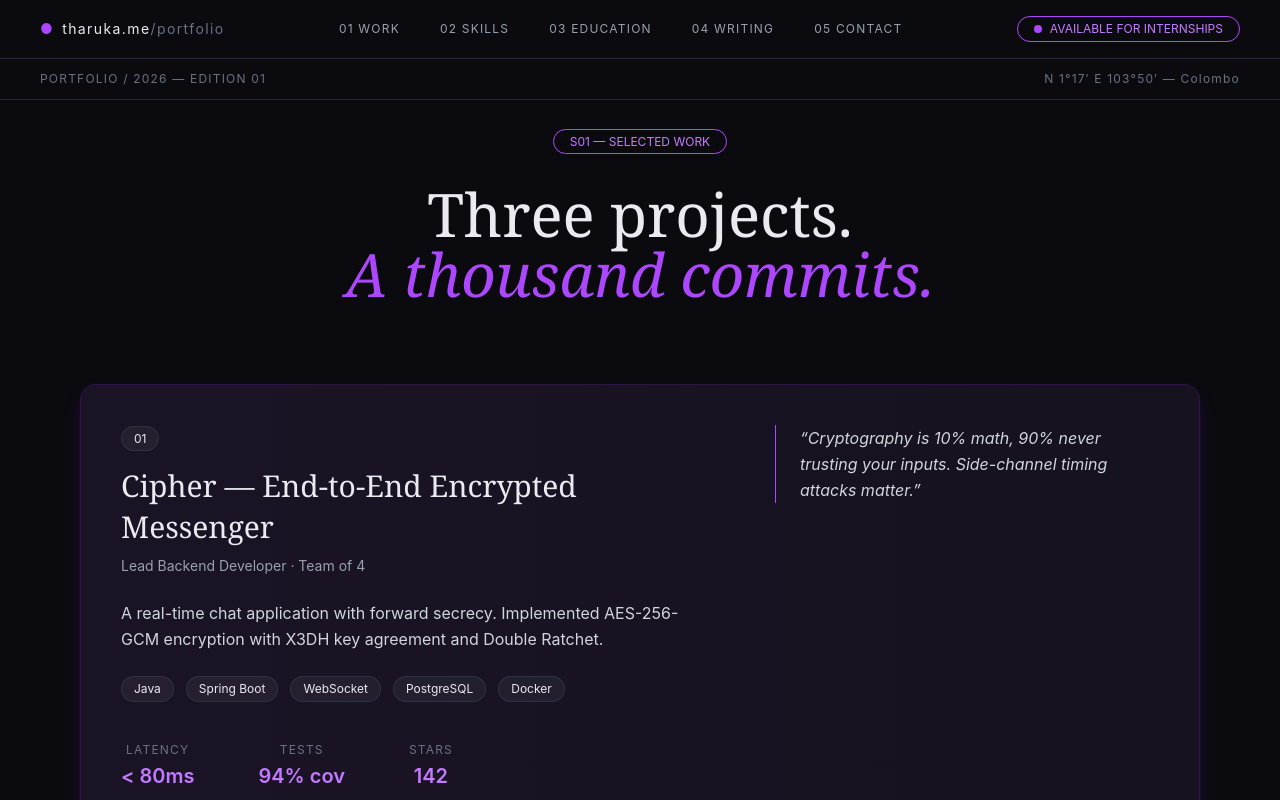
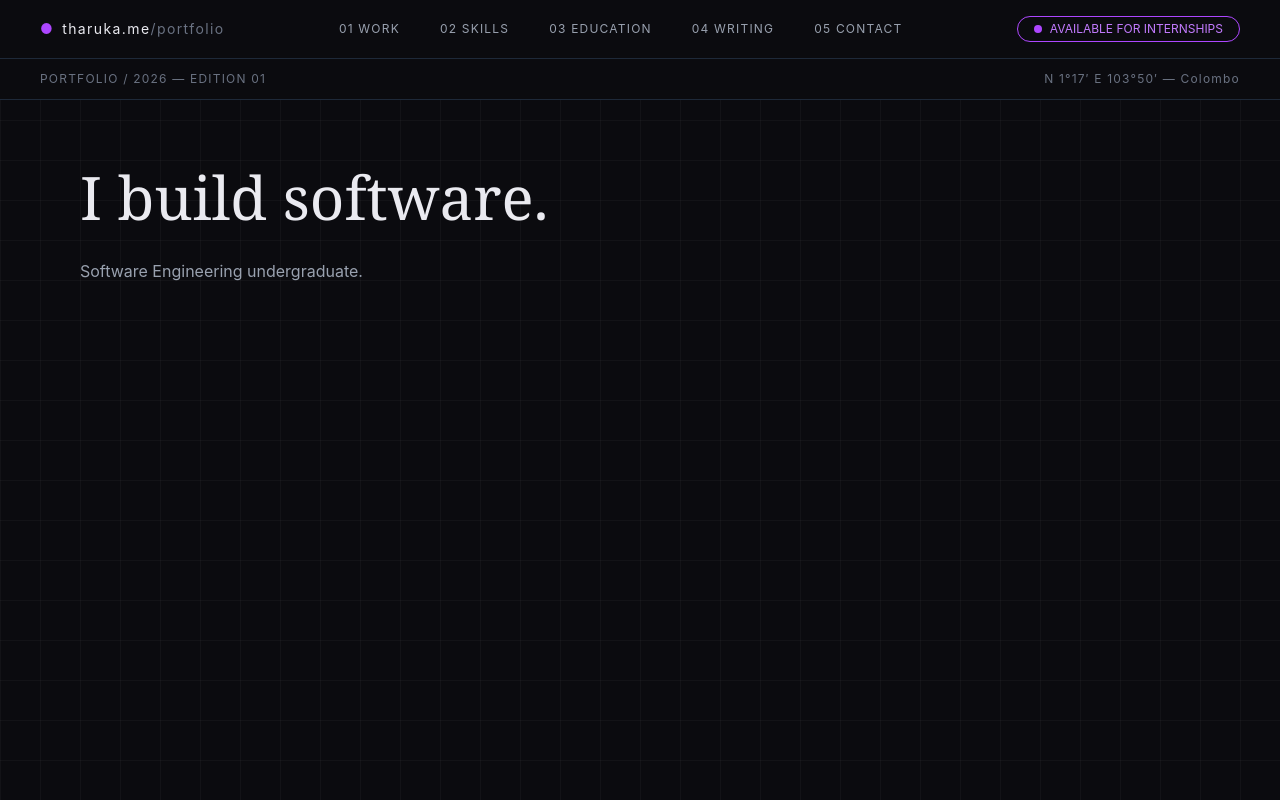
Before and after one commit to TharukaThennakoon/My-Portfolio, a React (Vite) app: page / in a window 1280 px wide. Shown: the top 800 px of the page. Built offline with nearby package versions, Linux system fonts and the light colour scheme.

Commit message:
Add hero layout and intro text

```diff
--- a/src/sections/Hero.jsx
+++ b/src/sections/Hero.jsx
@@ -1,7 +1,22 @@
-// Commit 1 - Create Hero section structure
+// Commit 2 - Add hero layout and intro text
 export default function Hero() {
   return (
-    <section>
+    <section className="pt-40 px-20 min-h-screen flex flex-col justify-between">
+
+      <div className="flex items-center justify-between">
+
+        <div>
+          <h1 className="text-6xl font-serif leading-tight">
+            I build software.
+          </h1>
+
+          <p className="mt-6 text-gray-400 max-w-md">
+            Software Engineering undergraduate.
+          </p>
+        </div>
+
+      </div>
+
     </section>
   );
 }
```
